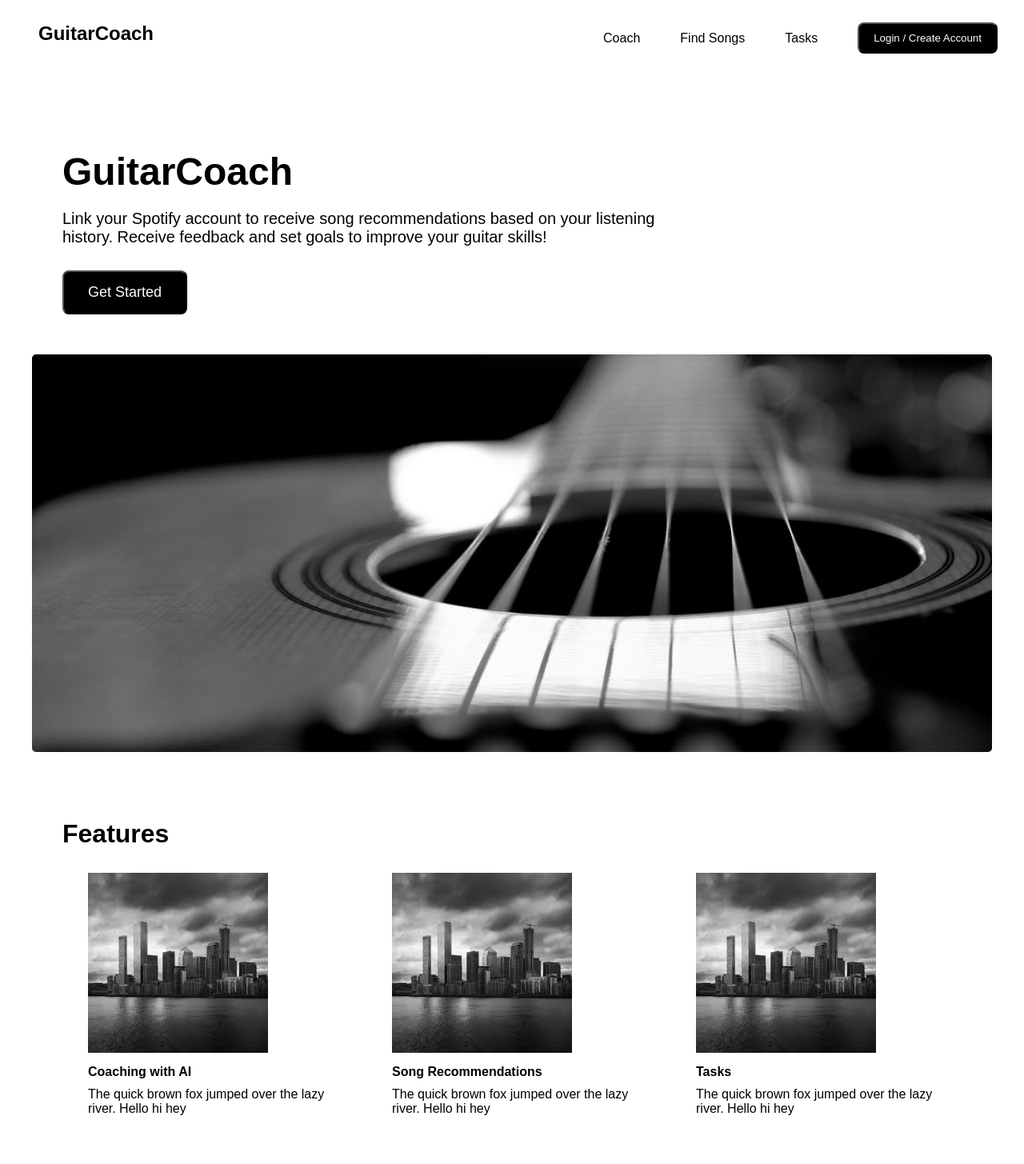
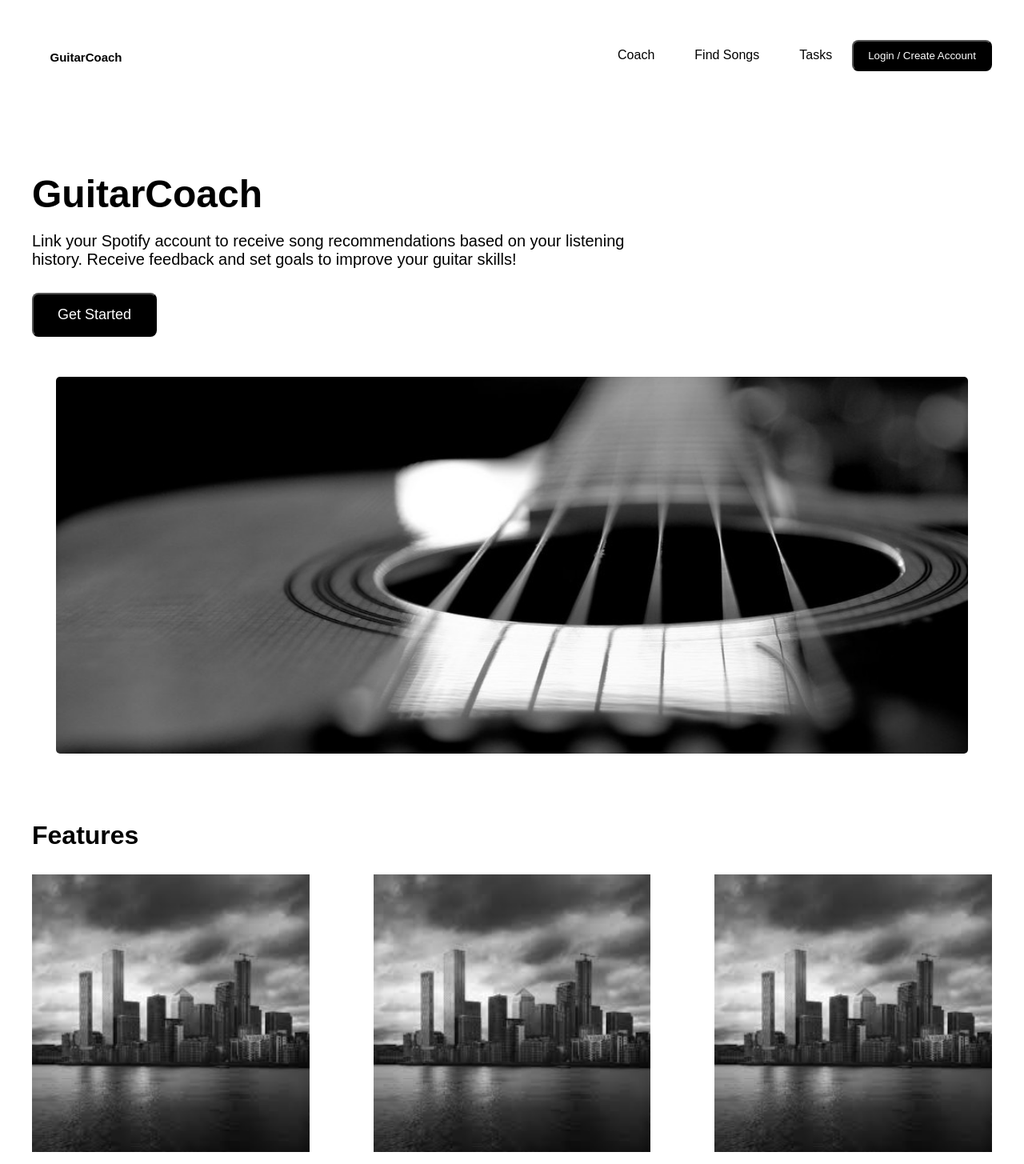
Before and after one commit to Jackson-earl-school/Guitar-Coach, a React (Vite) app in the folder guitarcoach/: page / in a window 1280 px wide. Shown: the top 1455 px of the page at 80% size. Before the commit the page ends 1403 px from the top, so only its background shows below. Built offline with nearby package versions, Linux system fonts and the light colour scheme; no server answers.

Commit message:
updated HomePage.tsx and HomePage.css, started changes to LoginPage.tsx

```diff
--- a/guitarcoach/src/pages/HomePage.tsx
+++ b/guitarcoach/src/pages/HomePage.tsx
@@ -1,6 +1,7 @@
 import '../style/HomePage.css'
 import guitar1 from '../images/guitar1.jpg'
 import test from '../images/test.jpg'
+import LoginPage from './LoginPage'
 
 function HomePage() {
   return (
@@ -24,7 +25,7 @@ function HomePage() {
                 <li> <a href='#'> Coach </a> </li>
                 <li> <a href='#'> Find Songs </a> </li>
                 <li> <a href='#'> Tasks </a> </li>
-                <li> <a href='#'> <button className='login'> Login / Create Account </button> </a> </li>
+                <li> <button onClick={() => { window.location.href = '/login'; }} className='login'> Login / Create Account </button> </li>
               </ul>
             </nav>
           </div>
--- a/guitarcoach/src/style/HomePage.css
+++ b/guitarcoach/src/style/HomePage.css
@@ -1,3 +1,9 @@
+#root {
+  max-width: 1280px;
+  margin: 0 auto;
+  padding: 2rem;
+}
+
 body {
     background-color: white;
     font-family: Arial, sans-serif;
@@ -10,10 +16,8 @@ body {
 }
 
 .logo {
-    font-size: 24px;
+    font-size: 15px;
     font-weight: bold;
-    margin-left: 20px;
-    padding: 20px;
 }
 
 .navbar {
@@ -47,14 +51,10 @@ body {
     padding: 10px 18px;
 }
 
-.main-home {
-    padding-left: 70px;
-}
-
 .main-home-title {
     font-size: 48px;
     font-weight: bold;
-    margin-top: 100px;
+    margin-top: 40px;
 }
 
 .main-home-body {
@@ -87,11 +87,14 @@ body {
     border-radius: 5px;
 }
 
+.features-section {
+    justify-content: center;
+}
+
 .features {
     margin-top: 80px;
     font-size: 32px;
     font-weight: bold;
-    padding-left: 70px;
 }
 
 .features-list {
@@ -102,7 +105,6 @@ body {
 
 .feature-item {
     padding-top: 30px;
-    max-width: 300px;
     display: flex;
     flex-direction: column;
 }
@@ -110,16 +112,26 @@ body {
 .feature-item-photo {
     border-radius: 5px;
     display: flex;
-    width: 120%;
+    justify-content: center;
+}
+
+.feature-item-photo img {
+    height: auto;
+    width: 100%;
 }
 
 .feature-item-title {
     font-weight: bold;
     padding-top: 15px;
+    justify-content: center;
+    width: auto;
+    max-width: 100%;
 }
 
 .feature-item-body {
     margin-top: 10px;
     font-size: 16px;
-    max-width: 300px;
+    justify-content: center;
+    width: auto;
+    max-width: 100%;
 }
--- a/guitarcoach/src/style/LoginPage.css
+++ b/guitarcoach/src/style/LoginPage.css
@@ -1,9 +1,7 @@
-/*
 #root {
   max-width: 1280px;
   margin: 0 auto;
   padding: 2rem;
-  text-align: center;
 }
 
 .logo {
@@ -41,4 +39,3 @@
 .read-the-docs {
   color: #888;
 }
-*/
```
